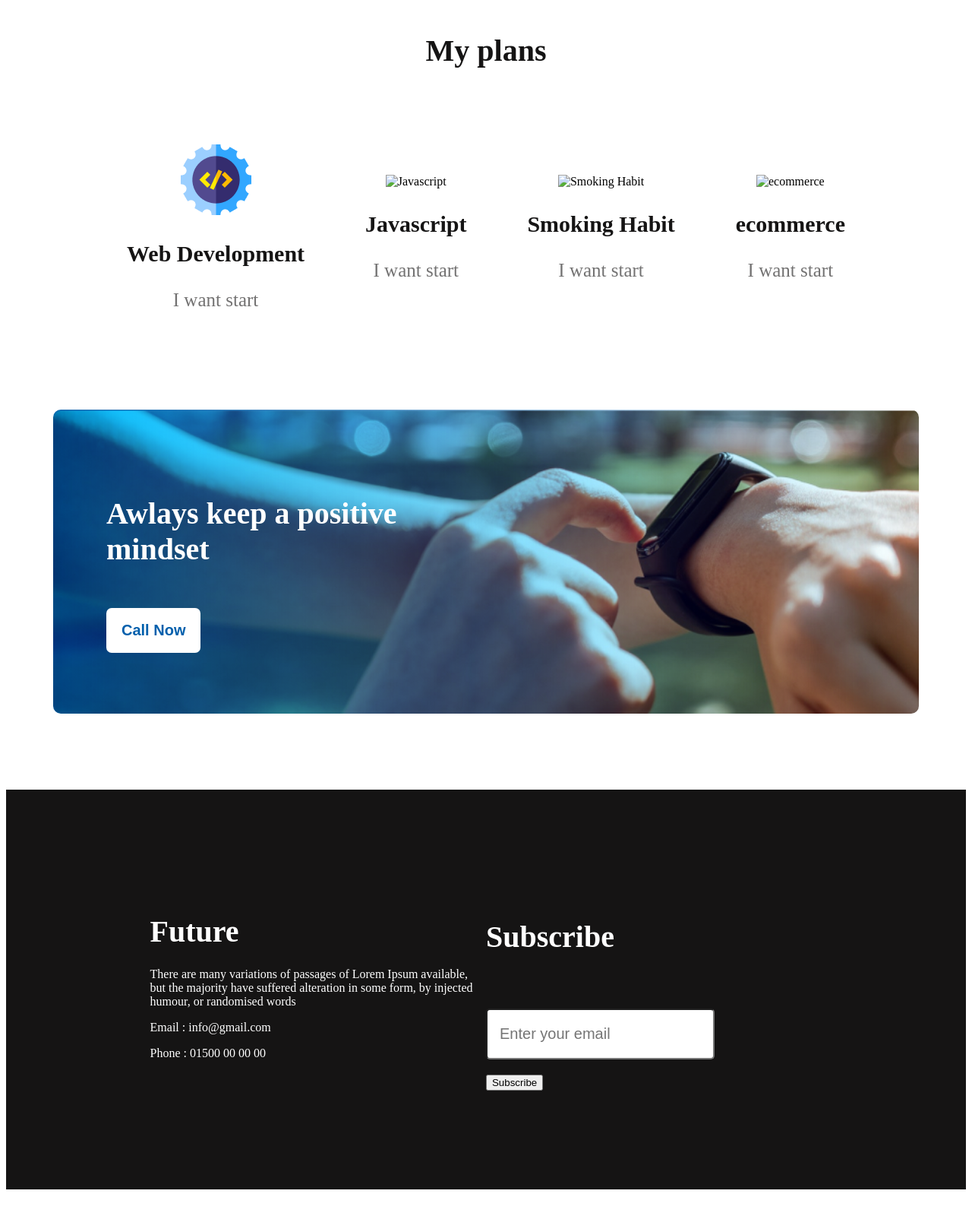
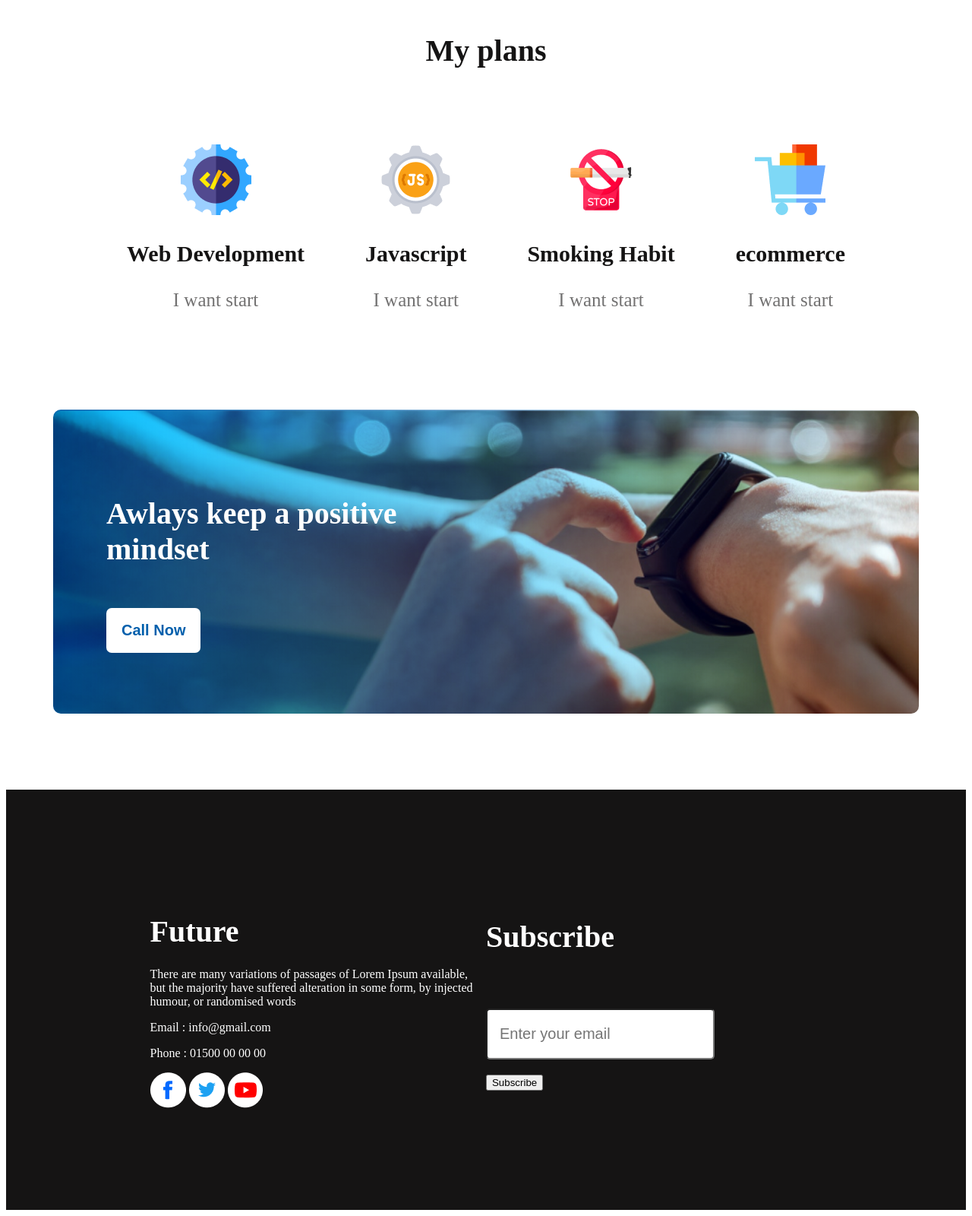
Before and after one commit to mirajamin0/web-hero-assainment-1, a plain HTML site: page index.html in a window 1280 px wide. Shown: the part 2003-3603 px from the top of the page at 76% size. Before the commit the page ends 3576 px from the top, so only its background shows below. Drawn offline with Linux system fonts and the light colour scheme; the site is published under a folder, as on GitHub Pages, so addresses that start at the root find nothing.

Commit message:
Update index.html

```diff
--- a/index.html
+++ b/index.html
@@ -25,7 +25,7 @@
 <main>
     <section class="fail">
         <div class="fail-image">
-            <img src="./images/person.png" alt="">
+            <img src="images/person.png" alt="">
         </div>
         <div class="fail-con">
             <h2>My failures of <br> previous year</h2>
@@ -50,17 +50,17 @@
             <p>I want start</p>
         </div>
         <div class="mplan">
-            <img src="/images/icons/js.png" alt="Javascript">
+            <img src="images/icons/js.png" alt="Javascript">
             <h3>Javascript</h3>
             <p>I want start</p>
         </div>
         <div class="mplan">
-            <img src="/images/icons/smoke.png" alt="Smoking Habit">
+            <img src="images/icons/smoke.png" alt="Smoking Habit">
             <h3>Smoking Habit</h3>
             <p>I want start</p>
         </div>
         <div class="mplan">
-            <img src="/images/icons/ecom.png" alt="ecommerce">
+            <img src="images/icons/ecom.png" alt="ecommerce">
             <h3>ecommerce</h3>
             <p>I want start</p>
         </div>
@@ -80,9 +80,9 @@
             <p>There are many variations of passages of Lorem Ipsum available, but the majority have suffered alteration in some form, by injected humour, or randomised words</p>
             <p>Email : info@gmail.com</p>
             <p>Phone : 01500 00 00 00</p>
-            <img src="/images/icons/fb.png" alt="">
-            <img src="/images/icons/twitter.png" alt="">
-            <img src="/images/icons/youtube.png" alt="">
+            <img src="images/icons/fb.png" alt="">
+            <img src="images/icons/twitter.png" alt="">
+            <img src="images/icons/youtube.png" alt="">
         </div>
         <div class="footer-right">
             <h3 class="subscribe">Subscribe</h3>
```
